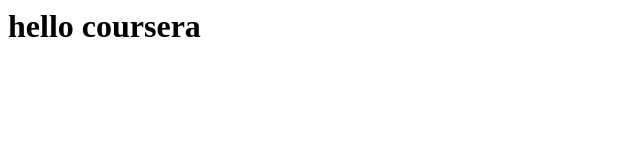
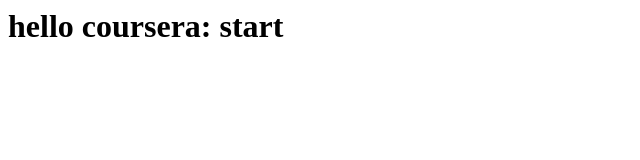
Before and after one commit to williamsigf/coursera-test, a plain HTML site: page index.html in a window 1280 px wide. Shown: the whole page, without its empty margins (0-640 px from the left). Drawn offline with Linux system fonts and the light colour scheme.

Commit message:
next version master

```diff
--- a/index.html
+++ b/index.html
@@ -5,6 +5,6 @@
 </head>
 <body>
 
-<h1>hello coursera</h1>
+<h1>hello coursera: start</h1>
 </body>
 </html>
```
